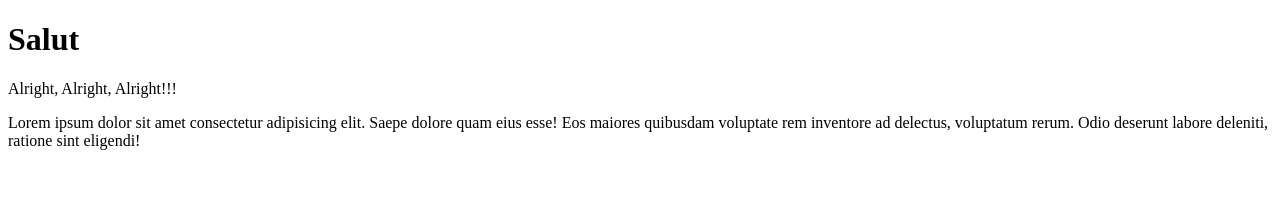
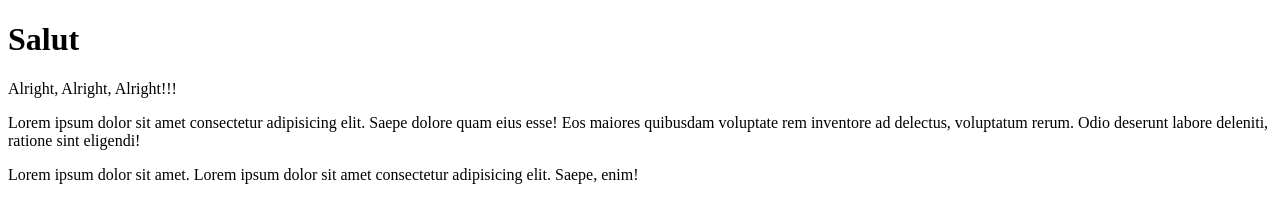
Before and after one commit to RodicaPuscasu/Tutorial, a plain HTML site: page index.html in a window 1280 px wide. Drawn offline with Linux system fonts and the light colour scheme.

Commit message:
update21nov

```diff
--- a/index.html
+++ b/index.html
@@ -15,6 +15,10 @@
         delectus, voluptatum rerum. Odio deserunt labore deleniti, ratione sint
         eligendi!
       </p>
+      <p>
+        Lorem ipsum dolor sit amet. Lorem ipsum dolor sit amet consectetur
+        adipisicing elit. Saepe, enim!
+      </p>
     </div>
   </body>
 </html>
```
